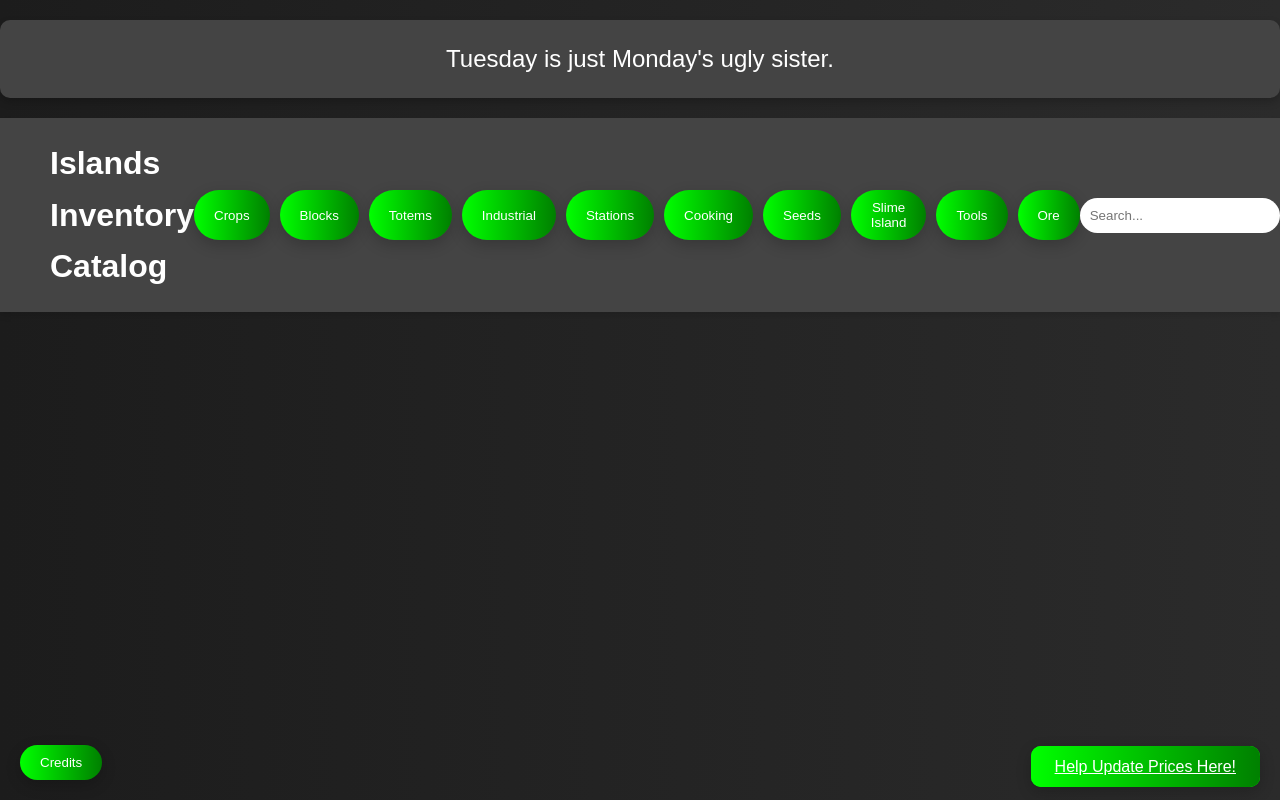
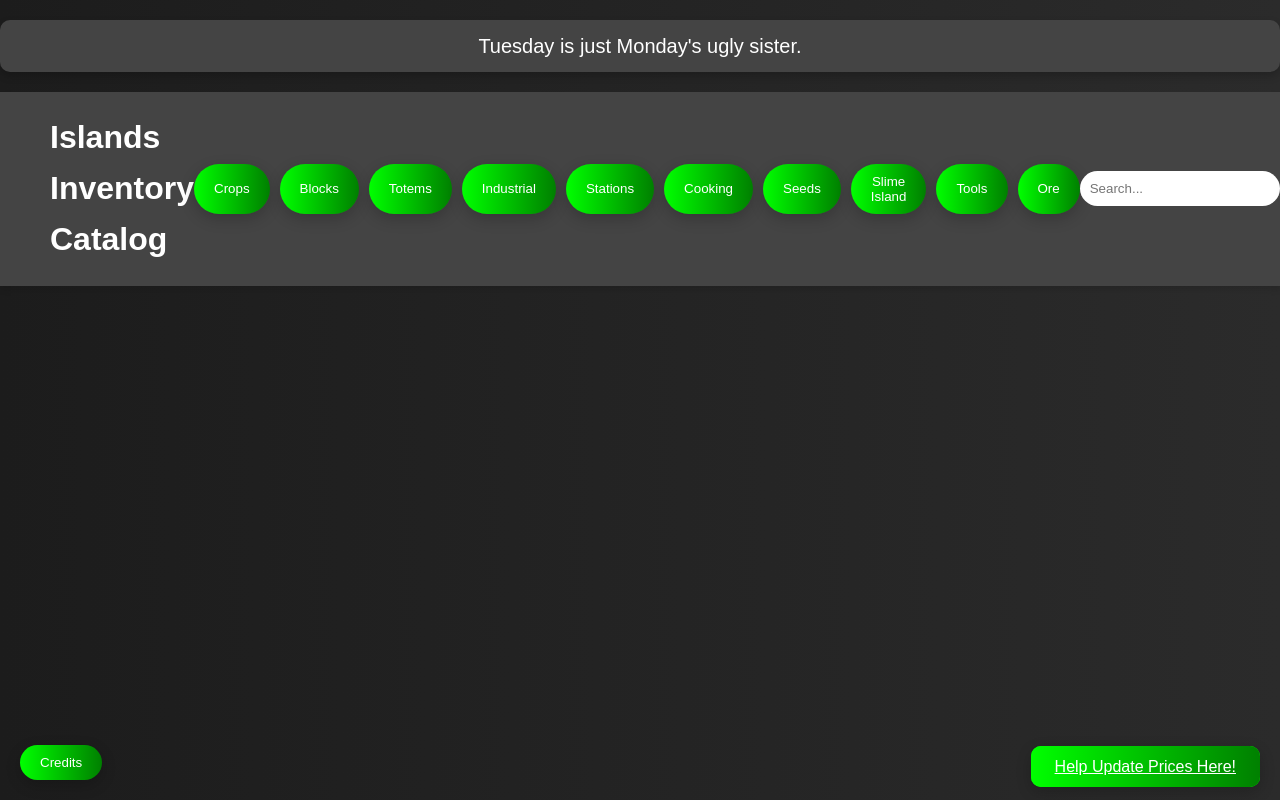
Before and after one commit to officialislandsarchive/Islands, a plain HTML site: page index.html in a window 1280 px wide. Shown: the top 800 px of the page. Drawn offline with Linux system fonts and the light colour scheme; no server answers.

Commit message:
Update index.html

```diff
--- a/index.html
+++ b/index.html
@@ -47,7 +47,7 @@
 
         .quote-container {
             text-align: center;
-            padding: 20px;
+            padding: 10px; /* Adjusted padding */
             margin: 20px 0;
             background: #444;
             border-radius: 10px;
@@ -55,12 +55,12 @@
         }
 
         .quote-text {
-            font-size: 24px;
+            font-size: 20px; /* Adjusted font size */
             color: #fff;
         }
 
         .quote-author {
-            font-size: 20px;
+            font-size: 16px; /* Adjusted font size */
             color: #ccc;
         }
     </style>
@@ -73,7 +73,7 @@
     <div class="header">
         <h1>Islands Inventory Catalog</h1>
         <div class="buttons-container">
- <button class="btn" onclick="openModal('crops')">Crops</button>
+        <button class="btn" onclick="openModal('crops')">Crops</button>
         <button class="btn" onclick="openModal('blocks')">Blocks</button>
         <button class="btn" onclick="openModal('totems')">Totems</button>
         <button class="btn" onclick="openModal('industrial')">Industrial</button>
```
